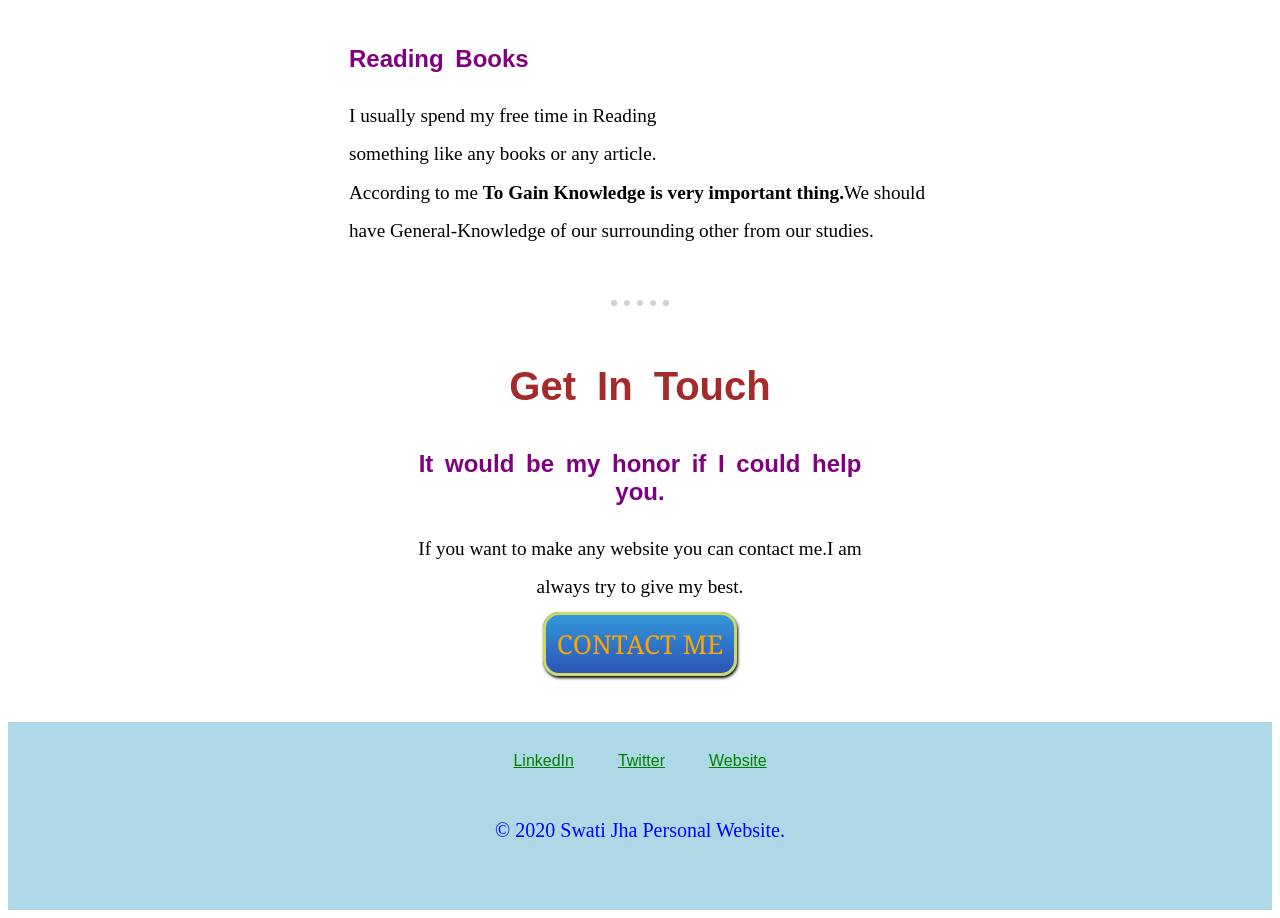
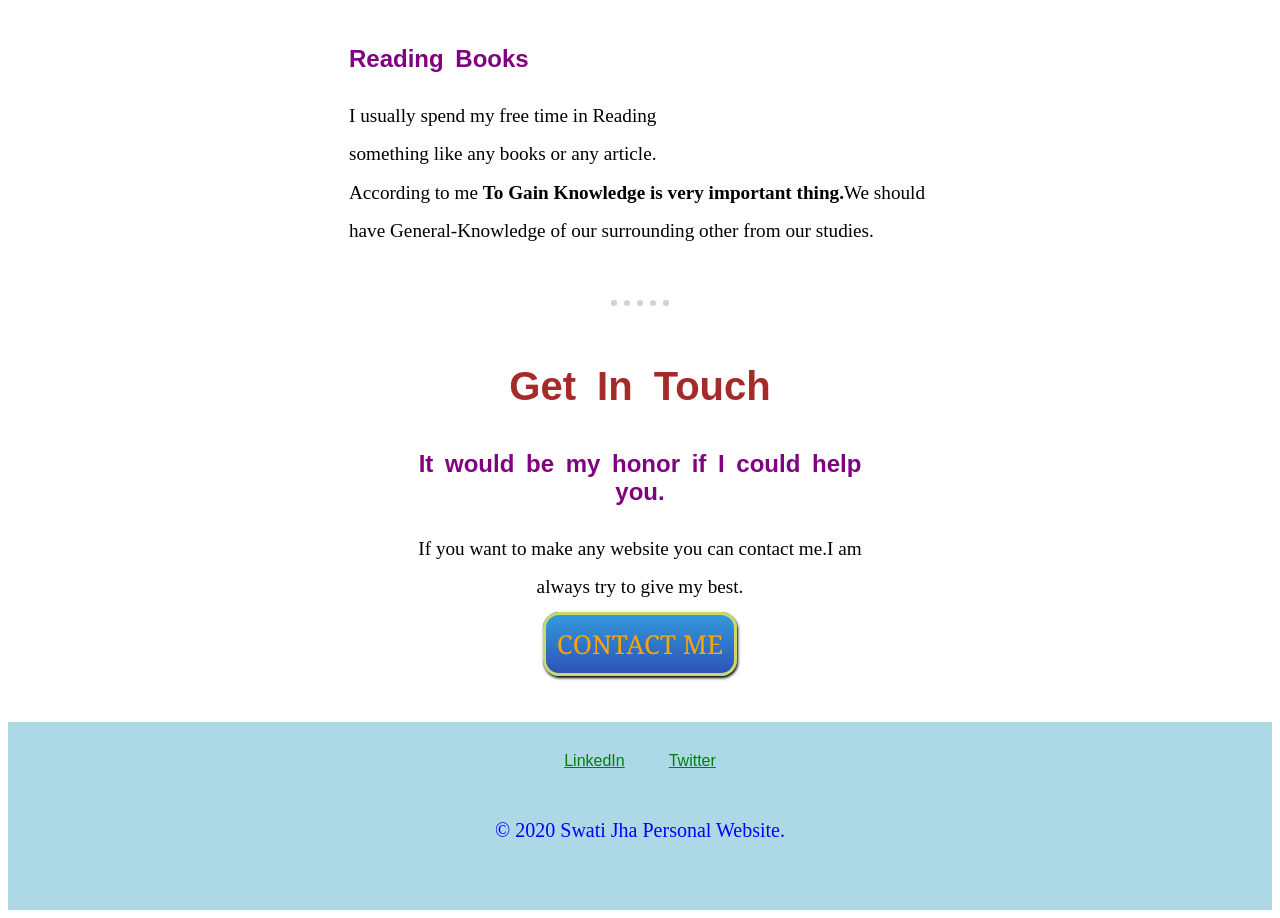
Before and after one commit to swati28-sj/website, a plain HTML site: page index.html in a window 1280 px wide. Shown: the part 1655-2573 px from the top of the page. Drawn offline with Linux system fonts and the light colour scheme; grey boxes are pictures that could not be loaded.

Commit message:
Update index.html

```diff
--- a/index.html
+++ b/index.html
@@ -48,9 +48,8 @@
 
 
     <div class="bottom-container">
-      <a class="footer-link" href="https://www.linkedin.com/">LinkedIn</a>
+      <a class="footer-link" href="www.linkedin.com/in/swati-jha-8b42781a1">LinkedIn</a>
       <a class="footer-link" href="https://twitter.com/">Twitter</a>
-      <a class="footer-link" href="https://www.appbrewery.co/">Website</a>
       <p class="copyright">© 2020 Swati Jha Personal Website.</p>
     </div>
   </body>
```
